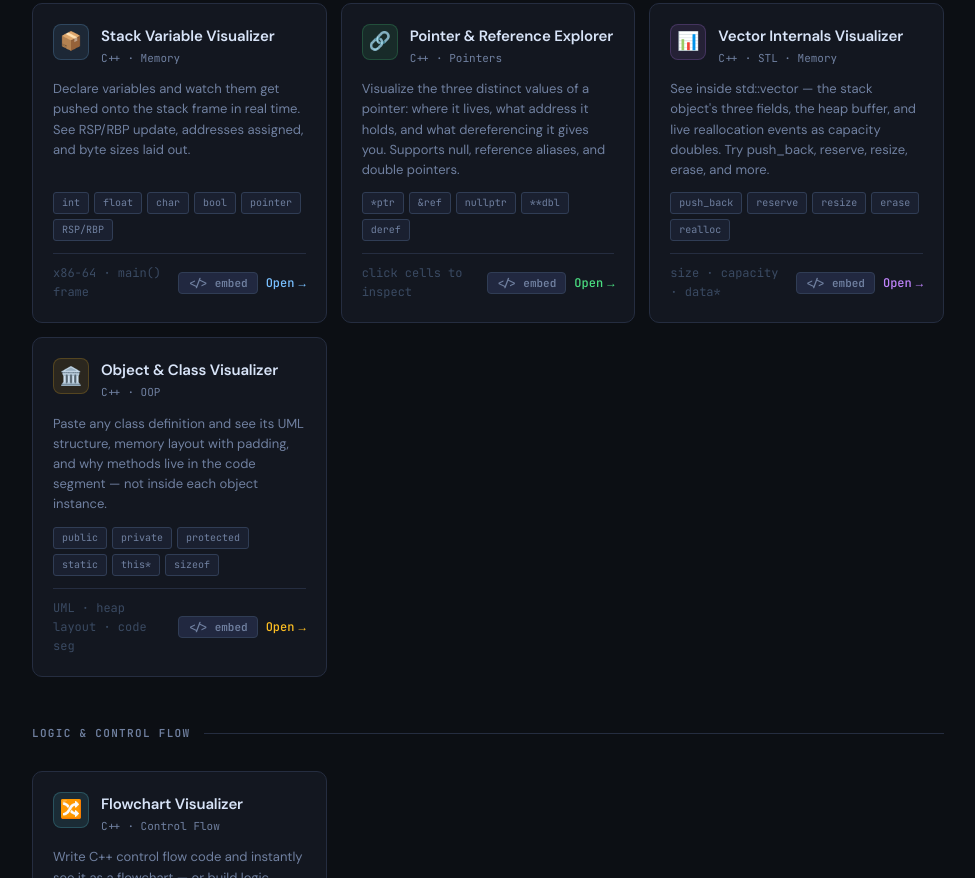
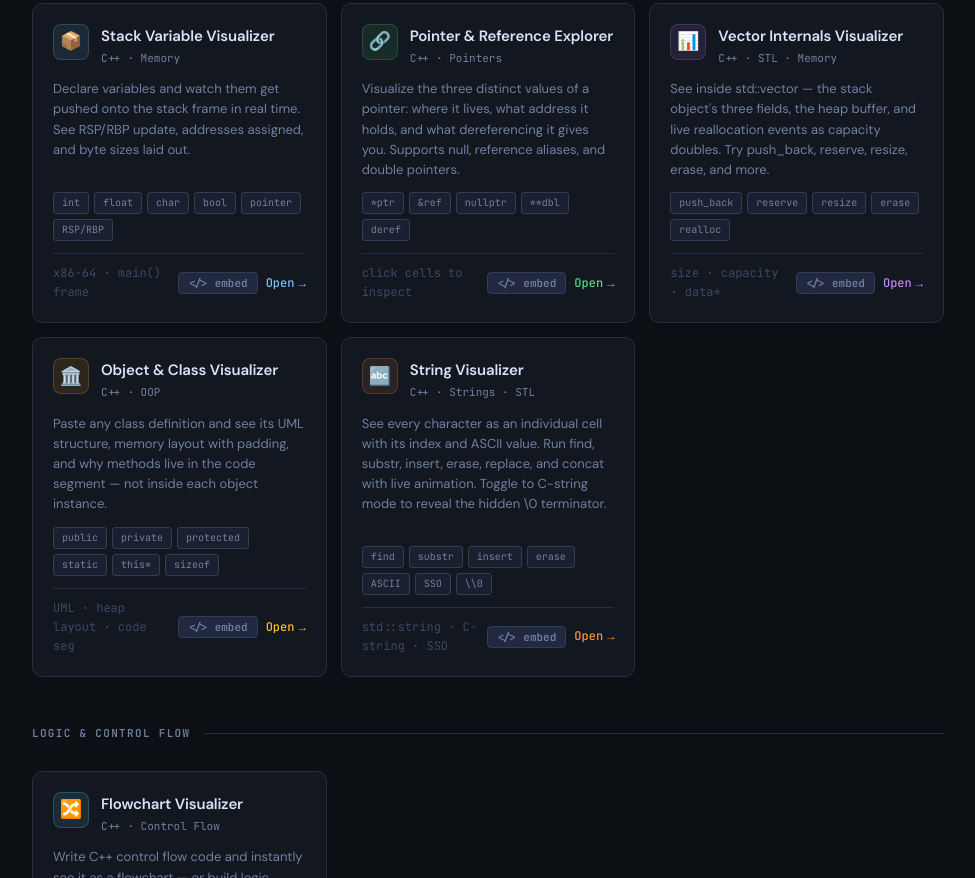
Before and after one commit to dinocrates/cpp-interactive-tools, a plain HTML site: page index.html in a window 1280 px wide. Shown: the part 466-1344 px from the top of the page, without its empty margins (152-1127 px from the left). Drawn offline with Linux system fonts and the light colour scheme.

Commit message:
Update index.html with the cpp string visualizer

```diff
--- a/index.html
+++ b/index.html
@@ -11,7 +11,7 @@
   --border:#252d40; --border2:#303d55;
   --text:#d8e4f8; --muted:#7080a0; --dim:#3a4a62;
   --green:#4ade80; --blue:#79c0ff; --purple:#c084fc;
-  --amber:#fbbd23; --red:#f87171; --cyan:#67e8f9;
+  --amber:#fbbd23; --red:#f87171; --cyan:#67e8f9; --orange:#fb923c;
   --code:'JetBrains Mono',monospace; --ui:'DM Sans',sans-serif;
 }
 *,*::before,*::after{box-sizing:border-box;margin:0;padding:0}
@@ -159,7 +159,7 @@ footer a:hover{color:var(--text)}
   <h1>Learn C++ by <span>seeing</span> the machine.</h1>
   <p>Interactive visualizers for C++ memory, pointers, objects, STL, and control flow. Each tool runs entirely in your browser — no setup needed.</p>
   <div class="hero-meta">
-    <span><span class="hero-dot" style="background:var(--green)"></span>5 tools</span>
+    <span><span class="hero-dot" style="background:var(--green)"></span>6 tools</span>
     <span><span class="hero-dot" style="background:var(--blue)"></span>C++17</span>
     <span><span class="hero-dot" style="background:var(--purple)"></span>No install required</span>
   </div>
@@ -258,6 +258,27 @@ footer a:hover{color:var(--text)}
       </div>
     </div>
 
+    <div class="card" style="--card-accent:var(--orange);--card-icon-bg:rgba(251,146,60,.1);--card-icon-bd:rgba(251,146,60,.2)">
+      <div class="card-top">
+        <div class="card-icon">🔤</div>
+        <div class="card-title-wrap">
+          <div class="card-title">String Visualizer</div>
+          <div class="card-course">C++ · Strings · STL</div>
+        </div>
+      </div>
+      <div class="card-desc">See every character as an individual cell with its index and ASCII value. Run find, substr, insert, erase, replace, and concat with live animation. Toggle to C-string mode to reveal the hidden \0 terminator.</div>
+      <div class="card-tags">
+        <span class="tag">find</span><span class="tag">substr</span><span class="tag">insert</span><span class="tag">erase</span><span class="tag">ASCII</span><span class="tag">SSO</span><span class="tag">\\0</span>
+      </div>
+      <div class="card-footer">
+        <span>std::string · C-string · SSO</span>
+        <div class="card-actions">
+          <button class="btn-embed" onclick="showEmbed('cpp-string-visualizer','String Visualizer','C++ · Strings · STL',760)">&lt;/&gt; embed</button>
+          <a class="btn-open" href="demos/cpp-string-visualizer.html" target="_blank">Open</a>
+        </div>
+      </div>
+    </div>
+
   </div>
 
   <div class="section-header" style="margin-top:48px">
```
